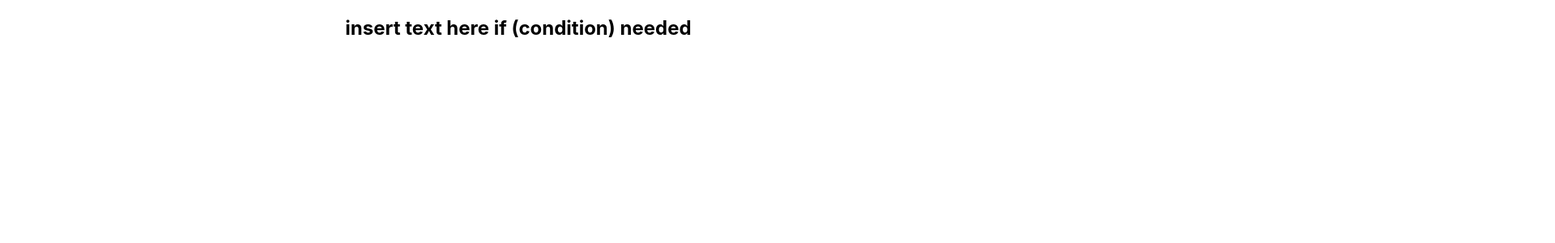
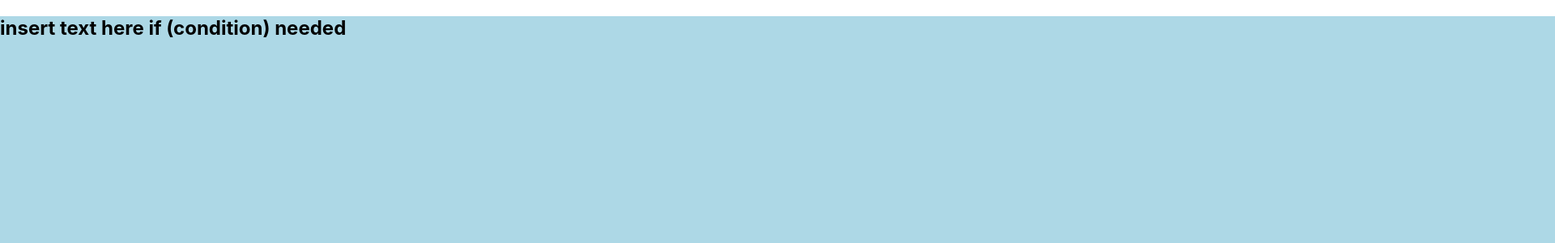
Before and after one commit to jmancini96/Crypto_Price_Predictions, a React (Create React App) app: page / in a window 1280 px wide. Shown: the top 300 px of the page at 81% size, 1920 px wide, since content can reach past the window. Built offline with nearby package versions, Linux system fonts and the light colour scheme.

Commit message:
added background color to app.js

```diff
--- a/src/App.js
+++ b/src/App.js
@@ -5,11 +5,25 @@ import About from './components/About';
 
 function App() {
   return (
-    <div className="App">
+    // <div
+    //   style={{
+    //   backgroundColor: 'blue',
+    //   width: '2150px',
+    //   height: '1050px'
+    // }}/>>
+    <div
+    style={{
+      backgroundColor: 'lightblue',
+      width: '2150px',
+      height: '1050px'
+    }}
+
+    >
       <main>
         <About></About>
       </main>
     </div>
+
   );
 }
 
--- a/src/components/About/index.js
+++ b/src/components/About/index.js
@@ -10,10 +10,7 @@ function About() {
             } needed </h1>
 
         </div>
-        {/* <img src={coverImage} className="my-2" style={{ width: "60%" }} alt="cover" /> */}
-        <div className="my-2">
 
-        </div>
     </section>
     )
 
```
